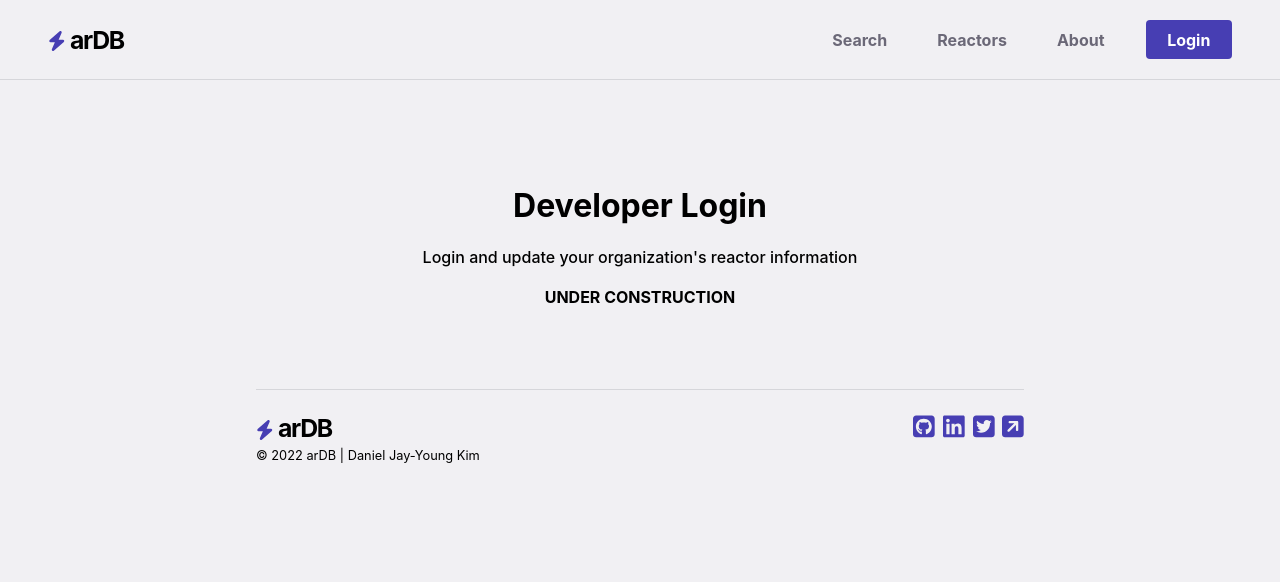
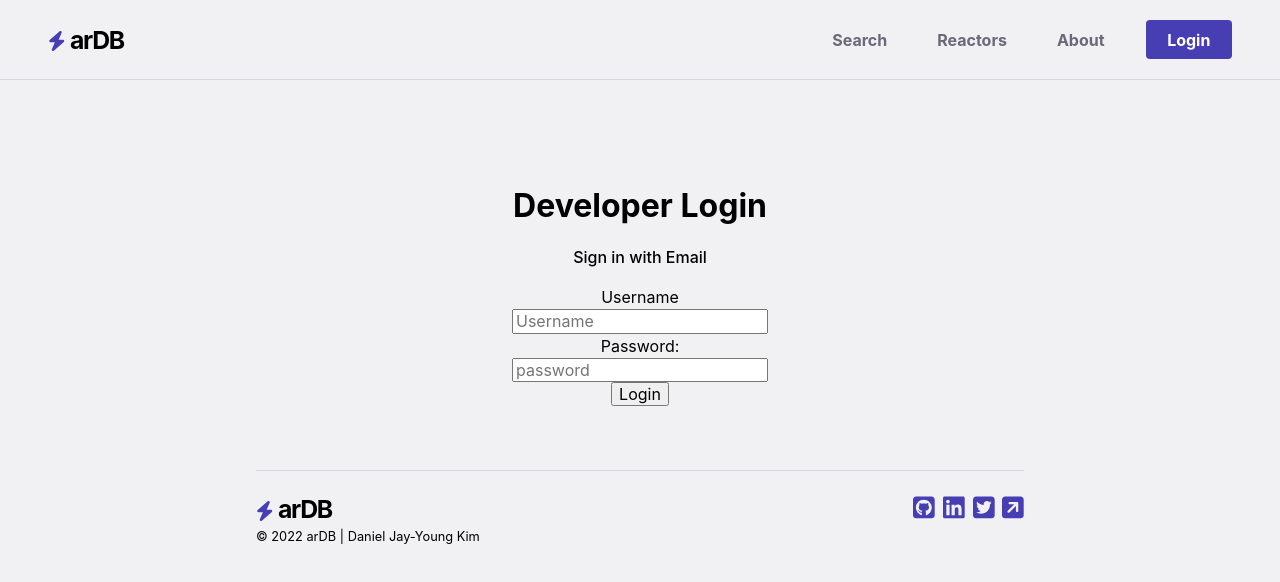
Before and after one commit to danjkim21/adv-nuclear-reactor-client, a React (Vite) app: page /dev in a window 1280 px wide. Shown: the top 582 px of the page. Built offline with nearby package versions, Linux system fonts and the light colour scheme.

Commit message:
added base loginform component

```diff
--- /dev/null
+++ b/src/components/login-form/index.tsx
@@ -0,0 +1,64 @@
+import { useState } from 'react';
+
+export default function LoginForm() {
+  const [formData, setFormData] = useState<any>({
+    username: '',
+    password: '',
+    redirectTo: null,
+  });
+
+  const handleChange = (e) => {
+    setFormData((prev) => ({ ...prev, [e.target.name]: e.target.value }));
+  };
+
+  const handleSubmit = (e: React.FormEvent) => {
+    e.preventDefault();
+    console.log('handleSubmit: ', formData);
+  };
+  return (
+    <form className='' onSubmit={handleSubmit}>
+      <div className='form-group'>
+        <div className='col-1 col-ml-auto'>
+          <label className='form-label' htmlFor='username'>
+            Username
+          </label>
+        </div>
+        <div className=''>
+          <input
+            className='form-input'
+            type='text'
+            id='username'
+            name='username'
+            placeholder='Username'
+            value={formData.username}
+            onChange={handleChange}
+          />
+        </div>
+      </div>
+      <div className='form-group'>
+        <div className=''>
+          <label className='form-label' htmlFor='password'>
+            Password:{' '}
+          </label>
+        </div>
+        <div className=''>
+          <input
+            className='form-input'
+            placeholder='password'
+            type='password'
+            name='password'
+            value={formData.password}
+            onChange={handleChange}
+          />
+        </div>
+      </div>
+      <div className='form-group'>
+        <div className=''></div>
+        {/* <button className='' onSubmit={handleSubmit} type='submit'>
+          Login
+        </button> */}
+        <input type='submit' value='Login' />
+      </div>
+    </form>
+  );
+}
--- a/src/pages/login/index.tsx
+++ b/src/pages/login/index.tsx
@@ -1,16 +1,14 @@
 import Footer from '../../components/footer';
+import LoginForm from '../../components/login-form';
 
 function Login() {
   return (
     <div className='section__login'>
       <div className='container container__login'>
         <h1 className='page__header'>Developer Login</h1>
-        <p className='page__contentDescrip'>
-          Login and update your organization's reactor information
-        </p>
-        <p>
-          <b>UNDER CONSTRUCTION</b>
-        </p>
+        <p className='page__contentDescrip'>Sign in with Email</p>
+
+        <LoginForm />
       </div>
 
       <Footer />
```
